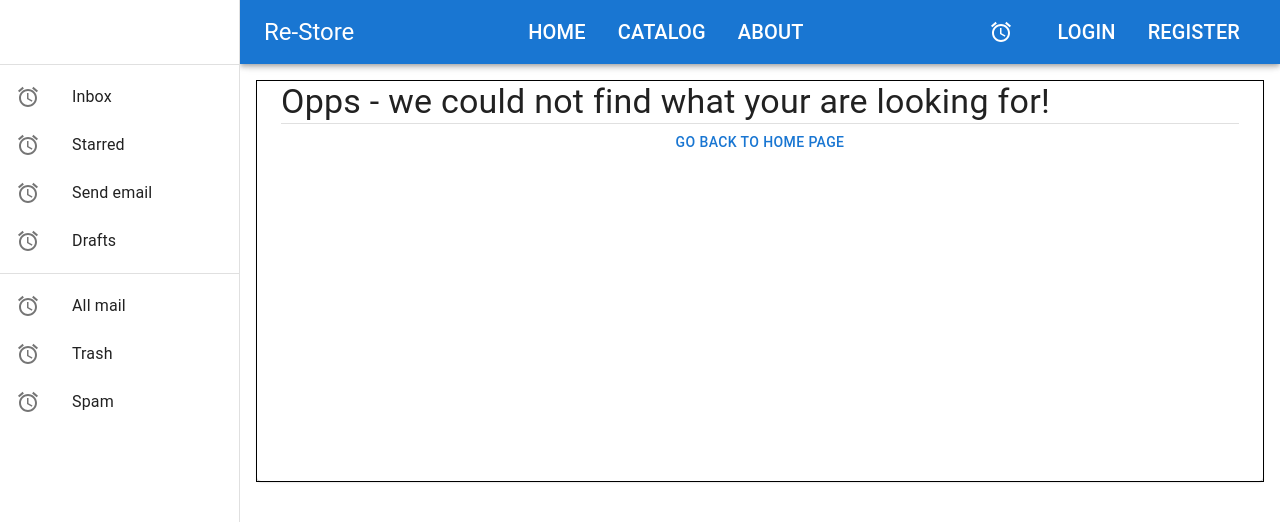
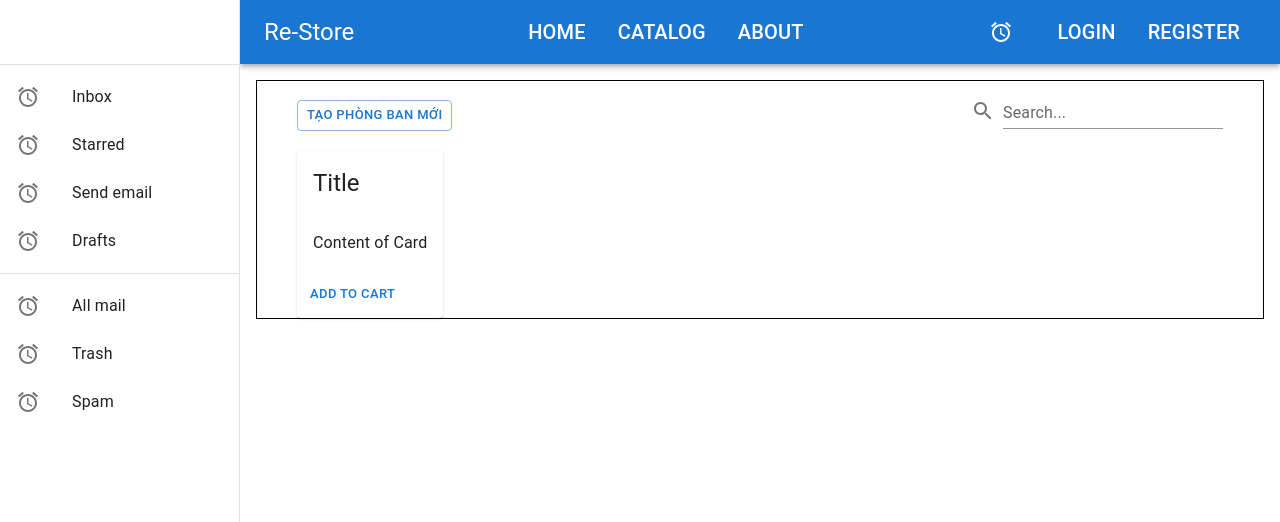
Before and after one commit to huylinhit/hr_management_system, a React (Create React App) app: page /department-list in a window 1280 px wide. Before the commit this address led to /not-found. Shown: the top 522 px of the page. Built offline with nearby package versions, Linux system fonts and the light colour scheme.

Commit message:
Create Department Page

```diff
--- a/src/app/router/router.tsx
+++ b/src/app/router/router.tsx
@@ -4,6 +4,7 @@ import HomePage from "../../features/home/HomePage";
 import ServerErrorPage from "../errors/ServerErrorPage";
 import NotFound from "../errors/NotFound";
 import OvertimeLog from "../../features/overlog/OvertimeList";
+import DepartmentPage from "../../features/department/DepartmentPage";
 
 export const router = createBrowserRouter([
     {
@@ -12,6 +13,7 @@ export const router = createBrowserRouter([
         children:[
             { path: '' , element: <HomePage/>},
             { path: '/overtime' , element: <OvertimeLog/>},
+            { path: '/department-list' , element: <DepartmentPage/>},
             //Them router ngay vi tri nay nhe!!
 
             { path: 'server-error' , element: <ServerErrorPage/>},
--- /dev/null
+++ b/src/features/department/DepartmentPage.css
@@ -0,0 +1,3 @@
+.page-content {
+    padding: 0 40px ;
+}
--- /dev/null
+++ b/src/features/department/DepartmentPage.tsx
@@ -0,0 +1,22 @@
+import { Box, Grid } from "@mui/material";
+
+// component
+import DepartmentList from "./component/DepartmentList";
+import DepartmentHeader from "./component/DepartmentHeader";
+
+// style
+import "./DepartmentPage.css"
+
+
+export default function DepartmentPage () {
+  return (
+    <Box className="page-content">
+      <Grid xs={12} sx={{ marginBottom: "20px" }}>
+        <DepartmentHeader />
+      </Grid>
+      <Grid container xs={12}>
+        <DepartmentList />
+      </Grid>
+    </Box>
+  );
+};
--- /dev/null
+++ b/src/features/department/component/DepartmentCard.tsx
@@ -0,0 +1,15 @@
+import { Button, Card, CardActions, CardContent, CardHeader } from "@mui/material";
+
+export default function DepartmentCard () {
+    return (
+        <Card sx={{}}>
+            <CardHeader title="Title"/>
+            <CardContent>
+                Content of Card
+                </CardContent>
+            <CardActions>
+            <Button size="small">Add to cart</Button>
+            </CardActions>
+        </Card>
+    )
+}
--- /dev/null
+++ b/src/features/department/component/DepartmentHeader.tsx
@@ -0,0 +1,21 @@
+import { Grid, Button, IconButton, TextField } from "@mui/material";
+import SearchIcon from '@mui/icons-material/Search';
+
+
+export default function DepartmentHeader () {
+    return (
+        <Grid container sx={{ display:"flex", justifyContent:"space-between", alignItems:"flex-end" }}>
+            <Grid item>
+                <Button variant="outlined" size="small">
+                    Tạo phòng ban mới
+                </Button>
+            </Grid>
+            <Grid item>
+                <IconButton aria-label="search" sx={{ marginTop: "10px" }}>
+                    <SearchIcon />
+                </IconButton>
+                <TextField variant="standard" label="Search..." type="search" />
+            </Grid>
+        </Grid>
+    )
+}
--- /dev/null
+++ b/src/features/department/component/DepartmentList.tsx
@@ -0,0 +1,12 @@
+import { Grid } from "@mui/material";
+
+// component
+import DepartmentCard from "./DepartmentCard";
+
+export default function DepartmentList () {
+    return (
+        <Grid container >
+            <DepartmentCard/>
+        </Grid>
+    )
+}
```
